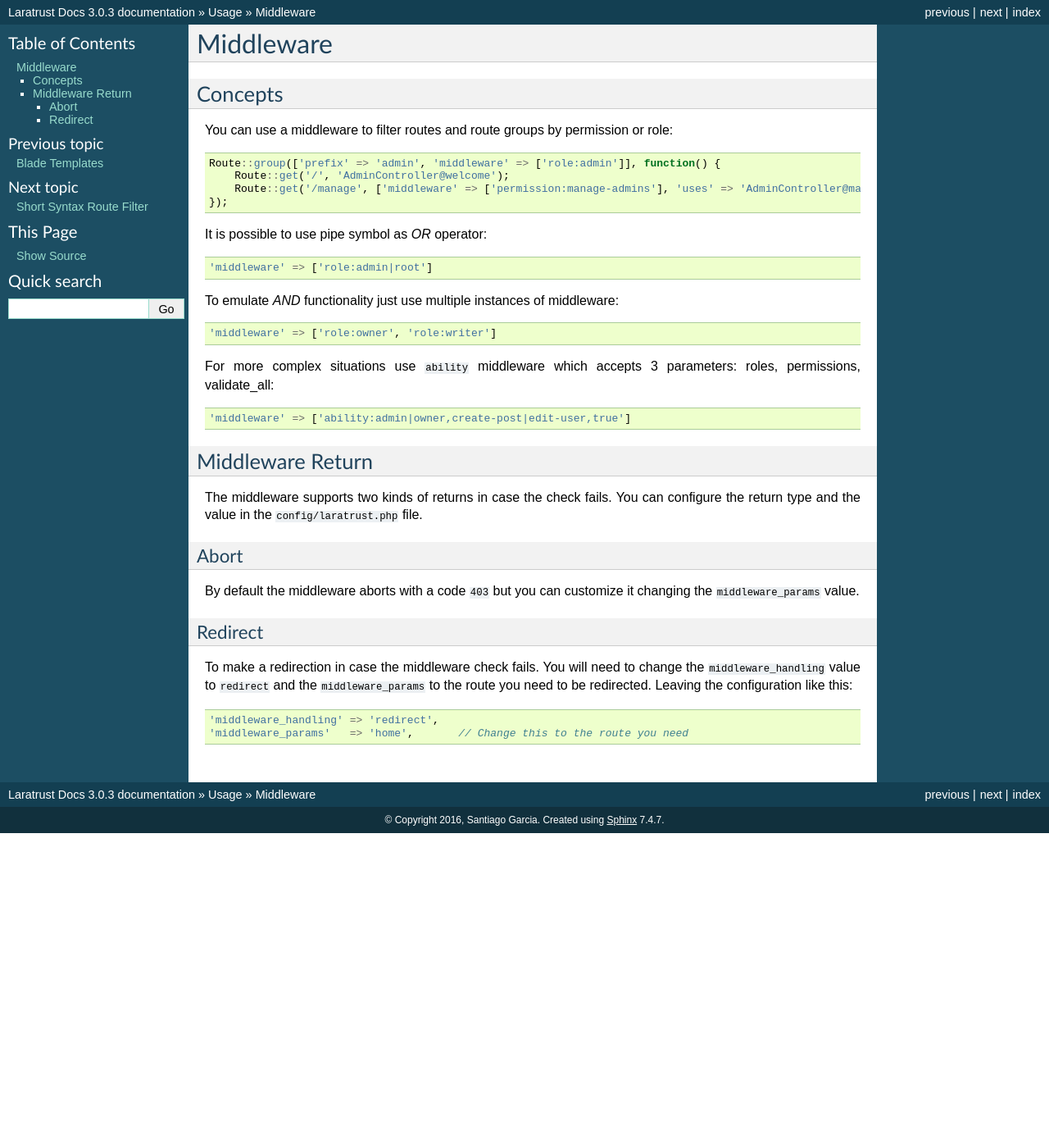
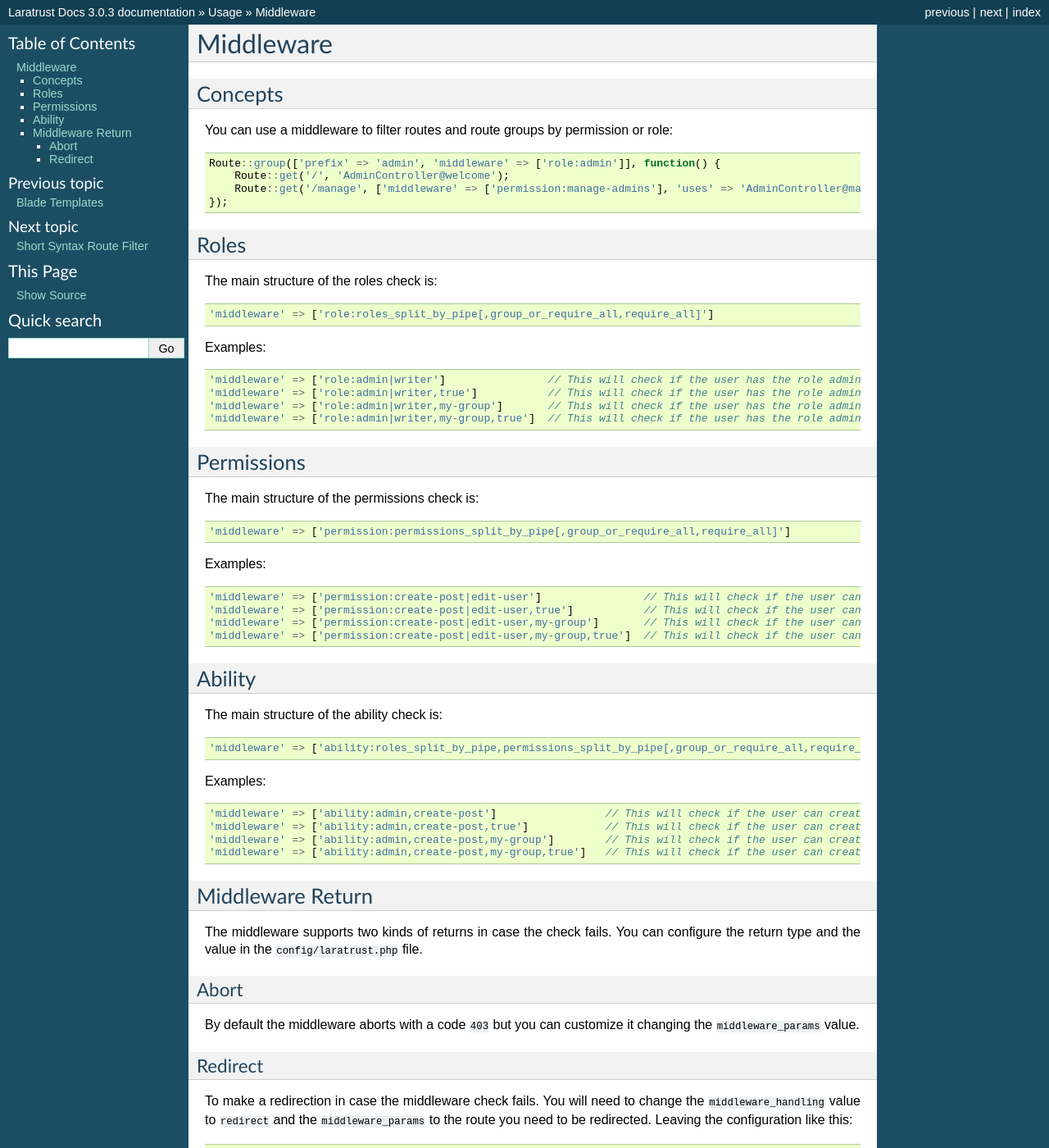
Before and after one commit to santigarcor/laratrust, a Sphinx documentation site: the page built from docs/usage/middleware.rst, in a window 1280 px wide and 1400 px high. Shown: the whole window at 82% size. Built offline with Sphinx 7.4.7, drawn with Linux system fonts in a browser that asks for light colours.

Commit message:
Updated the docs

```diff
--- a/docs/installation.rst
+++ b/docs/installation.rst
@@ -3,11 +3,11 @@
 
 1. In order to install Laravel 5 Laratrust, just add the following to your composer.json. Then run ``composer update``::
 
-        "santigarcor/laratrust": "dev-master"
+        "santigarcor/laratrust": "3.1.*"
 
    or you can run the `composer require` command from your terminal::
 
-        composer require "santigarcor/laratrust:dev-master"
+        composer require "santigarcor/laratrust:3.1.*"
 
 2. Then in your ``config/app.php`` add the following to the providers array::
 
--- a/docs/usage/middleware.rst
+++ b/docs/usage/middleware.rst
@@ -13,23 +13,56 @@
         Route::get('/manage', ['middleware' => ['permission:manage-admins'], 'uses' => 'AdminController@manageAdmins']);
     });
 
-It is possible to use pipe symbol as *OR* operator:
+Roles
+^^^^^
+The main structure of the roles check is:
 
 .. code-block:: php
 
-    'middleware' => ['role:admin|root']
+    'middleware' => ['role:roles_split_by_pipe[,group_or_require_all,require_all]']
 
-To emulate *AND* functionality just use multiple instances of middleware:
+Examples:
 
 .. code-block:: php
 
-    'middleware' => ['role:owner', 'role:writer']
+    'middleware' => ['role:admin|writer']                // This will check if the user has the role admin OR writer
+    'middleware' => ['role:admin|writer,true']           // This will check if the user has the role admin AND writer
+    'middleware' => ['role:admin|writer,my-group']       // This will check if the user has the role admin OR writer inside 'my-group'
+    'middleware' => ['role:admin|writer,my-group,true']  // This will check if the user has the role admin AND writer inside 'my-group'
 
-For more complex situations use ``ability`` middleware which accepts 3 parameters: roles, permissions, validate_all:
+Permissions
+^^^^^^^^^^^
+The main structure of the permissions check is:
 
 .. code-block:: php
 
-    'middleware' => ['ability:admin|owner,create-post|edit-user,true']
+    'middleware' => ['permission:permissions_split_by_pipe[,group_or_require_all,require_all]']
+
+Examples:
+
+.. code-block:: php
+
+    'middleware' => ['permission:create-post|edit-user']                // This will check if the user can create-post OR edit-user
+    'middleware' => ['permission:create-post|edit-user,true']           // This will check if the user can create-post AND edit-user
+    'middleware' => ['permission:create-post|edit-user,my-group']       // This will check if the user can create-post OR edit-user inside 'my-group'
+    'middleware' => ['permission:create-post|edit-user,my-group,true']  // This will check if the user can create-post AND edit-user inside 'my-group'
+
+Ability
+^^^^^^^
+The main structure of the ability check is:
+
+.. code-block:: php
+
+    'middleware' => ['ability:roles_split_by_pipe,permissions_split_by_pipe[,group_or_require_all,require_all]']
+
+Examples:
+
+.. code-block:: php
+
+    'middleware' => ['ability:admin,create-post']                 // This will check if the user can create-post OR has admin role
+    'middleware' => ['ability:admin,create-post,true']            // This will check if the user can create-post AND has admin role
+    'middleware' => ['ability:admin,create-post,my-group']        // This will check if the user can create-post OR has admin role inside my-group
+    'middleware' => ['ability:admin,create-post,my-group,true']   // This will check if the user can create-post AND has admin role inside my-group
 
 Middleware Return
 ^^^^^^^^^^^^^^^^^
```
